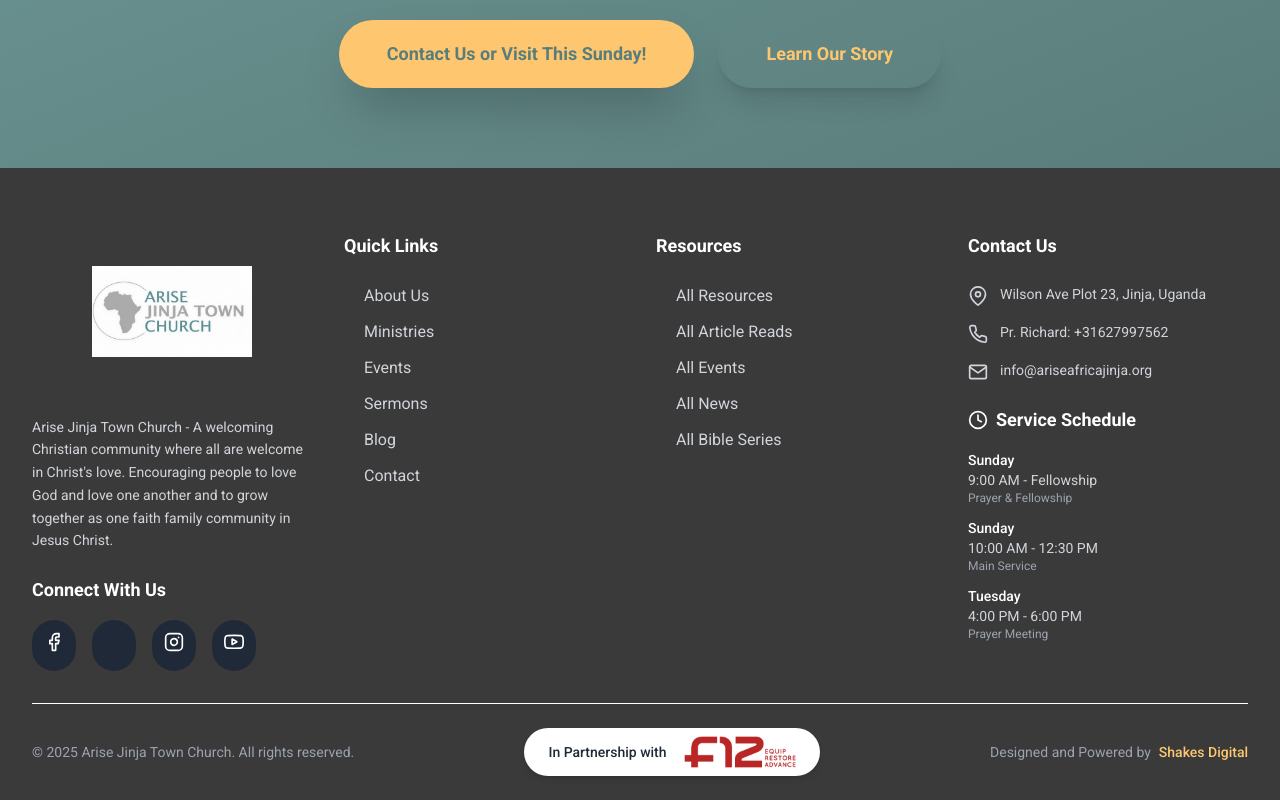
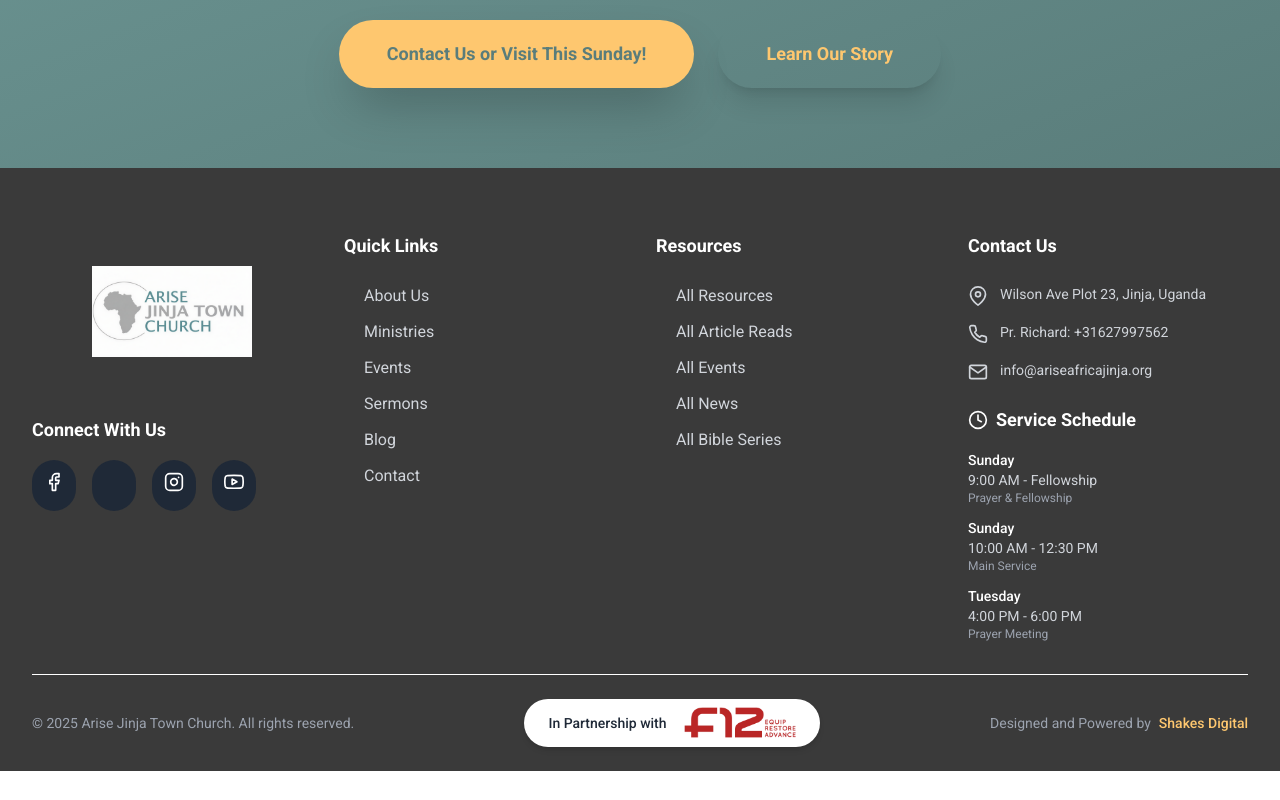
Before and after one commit to Shakesdigital/jtc, a React (Create React App) app: page / in a window 1280 px wide. Shown: the part 6478-7278 px from the top of the page. After the commit the page ends 7249 px from the top, so only its background shows below. Built offline with nearby package versions, Linux system fonts and the light colour scheme; some icons are missing.

Commit message:
Remove descriptive text from footer left column
- Remove the church description paragraph below the logo
- Simplify footer left column to show only logo and social links

🤖 Generated with [Claude Code](https://claude.com/claude-code)

Co-Authored-By: Claude <noreply@anthropic.com>

```diff
--- a/src/components/Footer.js
+++ b/src/components/Footer.js
@@ -83,9 +83,6 @@ const Footer = () => {
                     }}
                   />
                 </Link>
-                <p className="text-gray-300 text-sm leading-relaxed">
-                  Arise Jinja Town Church - A welcoming Christian community where all are welcome in Christ's love. Encouraging people to love God and love one another and to grow together as one faith family community in Jesus Christ.
-                </p>
               </div>
 
               {/* Social Links */}
```
